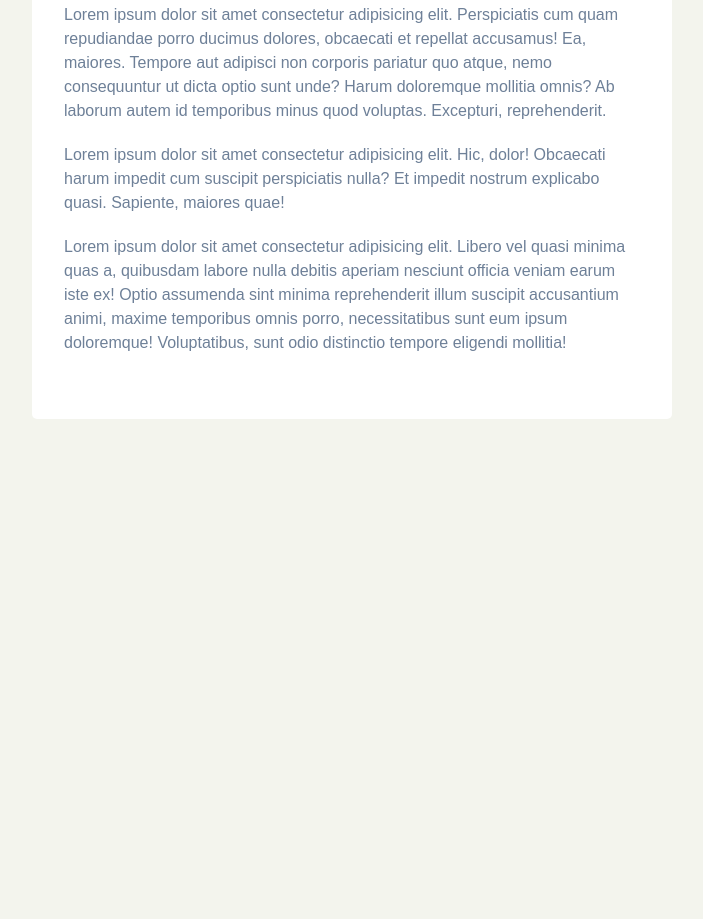
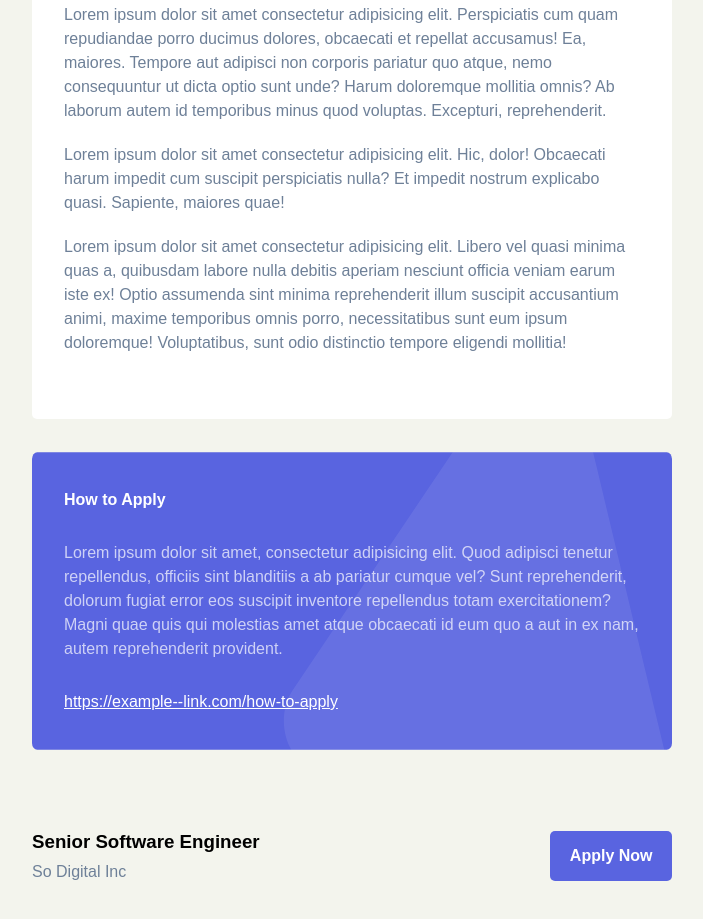
Before and after one commit to akaahl/github-jobs-api, a plain HTML site: page index.html in a window 1280 px wide. Shown: the part 437-1356 px from the top of the page, without its empty margins (288-991 px from the left). Before the commit the page ends 856 px from the top, so only its background shows below. Drawn offline with Linux system fonts and the light colour scheme.

Commit message:
Another commit

```diff
--- a/index.html
+++ b/index.html
@@ -100,6 +100,21 @@
           <p>Lorem ipsum dolor sit amet consectetur adipisicing elit. Libero vel quasi minima quas a, quibusdam labore nulla debitis aperiam nesciunt officia veniam earum iste ex! Optio assumenda sint minima reprehenderit illum suscipit accusantium animi, maxime temporibus omnis porro, necessitatibus sunt eum ipsum doloremque! Voluptatibus, sunt odio distinctio tempore eligendi mollitia!</p>
         </div>
       </section>
+
+      <div class="apply-section">
+        <h4>How to Apply</h4>
+        <p>Lorem ipsum dolor sit amet, consectetur adipisicing elit. Quod adipisci tenetur repellendus, officiis sint blanditiis a ab pariatur cumque vel? Sunt reprehenderit, dolorum fugiat error eos suscipit inventore repellendus totam exercitationem? Magni quae quis qui molestias amet atque obcaecati id eum quo a aut in ex nam, autem reprehenderit provident.</p>
+        <a href="#">https://example--link.com/how-to-apply</a>
+      </div>
+
+      <footer>
+        <div>
+          <h3>Senior Software Engineer</h3>
+          <p>So Digital Inc</p>
+        </div>
+
+        <a href="#">Apply Now</a>
+      </footer>
     </aside>
   </body>
 </html>
--- a/styles.scss
+++ b/styles.scss
@@ -455,5 +455,54 @@ body {
         }
       }
     }
+
+    .apply-section {
+      padding: 2.5rem 2rem;
+      margin-top: 2rem;
+      background: url(assets/desktop/bg-pattern-detail-footer.svg);
+      background-repeat: no-repeat;
+      background-size: 100% 100%;
+      background-position: center;
+
+      h4 {
+        color: $white;
+      }
+
+      p {
+        color: rgba(white, 0.7);
+        line-height: 1.5rem;
+        margin: 2rem 0 2rem 0;
+      }
+
+      a {
+        color: $white;
+        margin-bottom: 10px;
+      }
+    }
+
+    footer {
+      display: flex;
+      align-items: center;
+      justify-content: space-between;
+      margin: 5rem 0 3rem;
+
+      div {
+        p {
+          color: $dark-grey;
+          margin-top: 10px;
+        }
+      }
+
+      a {
+        text-decoration: none;
+        color: $white;
+        background: $violet;
+        padding: 1rem;
+        width: 19%;
+        text-align: center;
+        border-radius: 5px;
+        font-weight: 700;
+      }
+    }
   }
 }
```
Also changed, not shown: styles.css, 1 other file.
